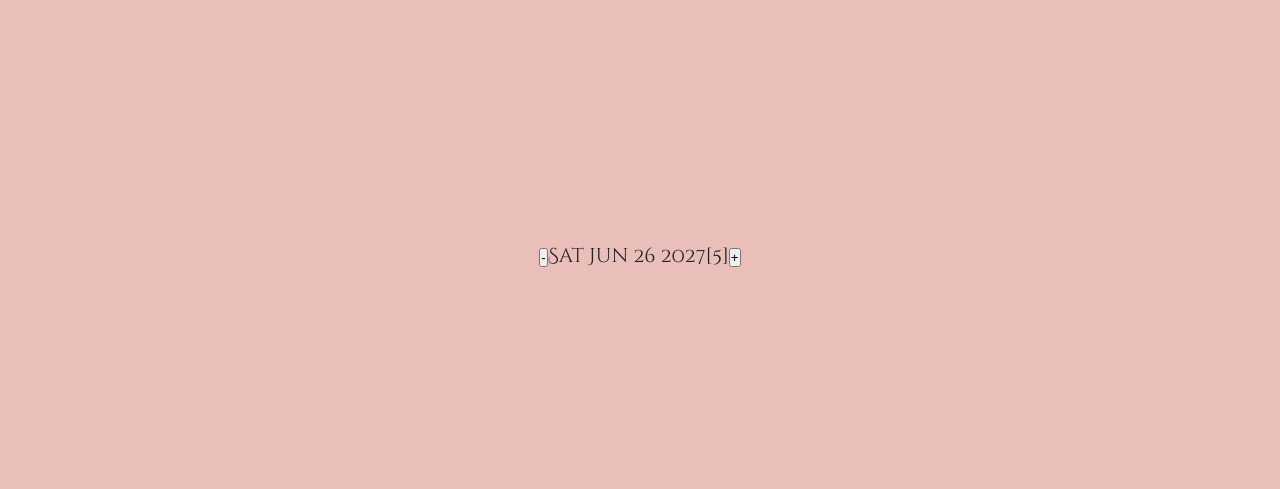
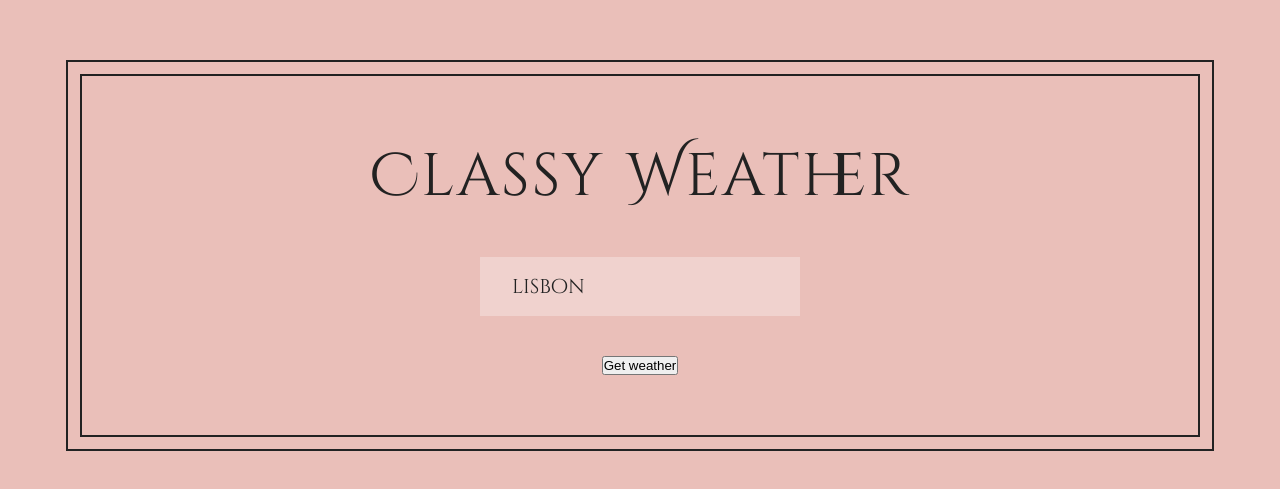
Before and after one commit to Art-Luzrab/classyWeather, a React (Create React App) app: page / in a window 1280 px wide. Shown: the part 145-634 px from the top of the page. Built offline with nearby package versions, Linux system fonts and the light colour scheme.

Commit message:
starting the classy weather app

```diff
--- a/src/App.js
+++ b/src/App.js
@@ -1,39 +1,34 @@
 import React from "react";
 
-class Counter extends React.Component {
+class App extends React.Component {
   constructor(props) {
     super(props);
+    this.state = { location: "lisbon" };
 
-    this.state = { count: 5 };
-    this.handleDecrement = this.handleDecrement.bind(this);
-    this.handleIncrement = this.handleIncrement.bind(this);
+    this.fetchWeather = this.fetchWeather.bind(this);
   }
 
-  handleDecrement() {
-    this.setState((curState) => {
-      return { count: curState.count - 1 };
-    });
-  }
-  handleIncrement() {
-    this.setState((curState) => {
-      return { count: curState.count + 1 };
-    });
+  fetchWeather() {
+    console.log("Loading Data...");
+    console.log(this);
   }
 
   render() {
-    const date = new Date("june 21 2027");
-    date.setDate(date.getDate() + this.state.count);
-
     return (
-      <div>
-        <button onClick={this.handleDecrement}>-</button>
-        <span>
-          {date.toDateString()}[{this.state.count}]
-        </span>
-        <button onClick={this.handleIncrement}>+</button>
+      <div className="app">
+        <h1>Classy Weather</h1>
+        <div>
+          <input
+            type="text"
+            placeholder="Search from location..."
+            value={this.state.location}
+            onChange={(e) => this.setState({ location: e.target.value })}
+          />
+        </div>
+        <button onClick={this.fetchWeather}>Get weather</button>
       </div>
     );
   }
 }
 
-export default Counter;
+export default App;
```
Also changed, not shown: src/Counter.js (added, +39 -0 lines).
